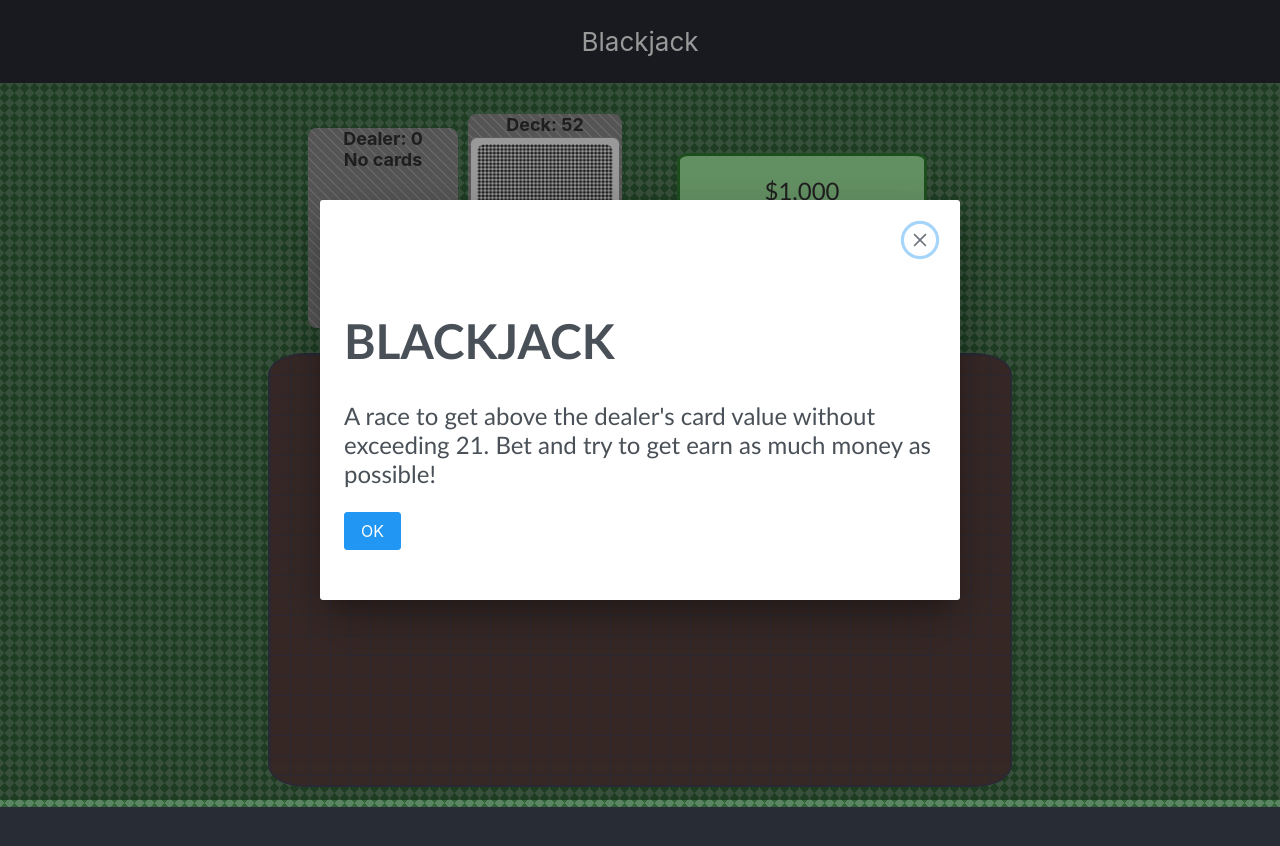
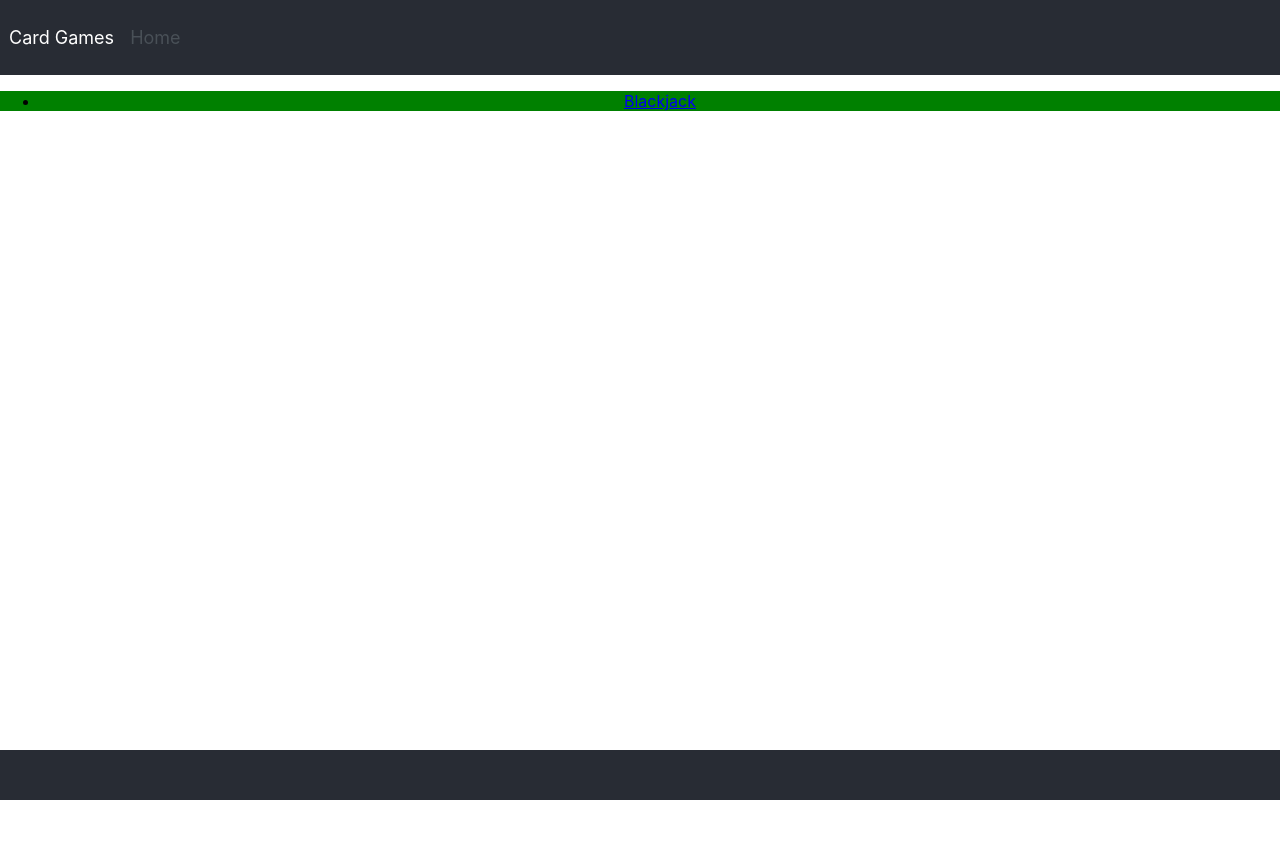
Before and after one commit to AidenBradley24/card-games, a React (Create React App) app: page / in a window 1280 px wide. Shown: the top 846 px of the page. After the commit the page ends 800 px from the top, so only its background shows below. Built offline with nearby package versions, Linux system fonts and the light colour scheme.

Commit message:
started menu

```diff
--- a/package.json
+++ b/package.json
@@ -13,6 +13,7 @@
     "primereact": "^10.6.6",
     "react": "^18.3.1",
     "react-dom": "^18.3.1",
+    "react-router-dom": "^6.23.1",
     "react-scripts": "^5.0.1",
     "typescript": "^4.9.5",
     "web-vitals": "^2.1.4"
--- a/src/App.css
+++ b/src/App.css
@@ -6,11 +6,11 @@
   background-color: #282c34;
   min-height: 50px;
   display: flex;
-  flex-direction: column;
-  align-items: center;
-  justify-content: center;
-  font-size: calc(10px + 2vmin);
+  flex-direction: row;
+  align-items: left;
+  justify-content: left;
   color: white;
+  padding: calc(1px);
 }
 
 .App-footer {
@@ -22,4 +22,21 @@
   justify-content: center;
   font-size: calc(10px + 2vmin);
   color: white;
+  position: fixed;
+  left: 0;
+  bottom: 0;
+  width: 100%;
 }
+
+.topmenu {
+  background: transparent;
+  border: 0;
+  color: white;
+  font-size: calc(10px + 1vmin);
+}
+
+.home {
+  width: 100%;
+  height: 100%;
+  background-color: green;
+}
--- a/src/App.tsx
+++ b/src/App.tsx
@@ -2,20 +2,45 @@ import './App.css';
 
 import { PrimeReactProvider } from 'primereact/api';
 import * as BJ from './blackjack/Blackjack';
+import { NavLink, Routes, Route } from 'react-router-dom';
+import { Menubar } from 'primereact/menubar';
+
+
+const HomePage = () => (
+  <div className='home'>
+    <ul>
+      <li><NavLink to='/blackjack'>Blackjack</NavLink></li>
+    </ul>
+  </div>
+);
+
+const BlackjackPage = () => (
+  <BJ.BlackJack></BJ.BlackJack>
+);
+
+const Main = () => (
+  <body>
+    <Routes>
+      <Route path='/' Component={HomePage}></Route>
+      <Route path='/blackjack' Component={BlackjackPage}></Route>
+    </Routes>
+  </body>
+)
 
 function App() {
+
+  let topMenuItems = [
+    { label: "Home", url: "/" }
+  ];
 
   return (
     <PrimeReactProvider>
       <div className="App">
         <header className="App-header">
-          <p>
-            Blackjack
-          </p>
+          <Menubar className='topmenu' model={topMenuItems} start={<p>Card Games</p>}/>
         </header>
-        <BJ.BlackJack></BJ.BlackJack>
+        <Main/>
         <footer className="App-footer">
-
         </footer>
       </div>
     </PrimeReactProvider>
--- a/src/index.tsx
+++ b/src/index.tsx
@@ -3,14 +3,17 @@ import ReactDOM from 'react-dom/client';
 import './index.css';
 import App from './App';
 import reportWebVitals from './reportWebVitals';
+import { BrowserRouter } from 'react-router-dom';
 
 const root = ReactDOM.createRoot(
   document.getElementById('root') as HTMLElement
 );
 root.render(
-  <React.StrictMode>
-    <App />
-  </React.StrictMode>
+  <BrowserRouter>
+    <React.StrictMode>
+      <App />
+    </React.StrictMode>
+  </BrowserRouter>
 );
 
 // If you want to start measuring performance in your app, pass a function
```
Also changed, not shown: 2 other files (tests, documents, lock files or other folders).
